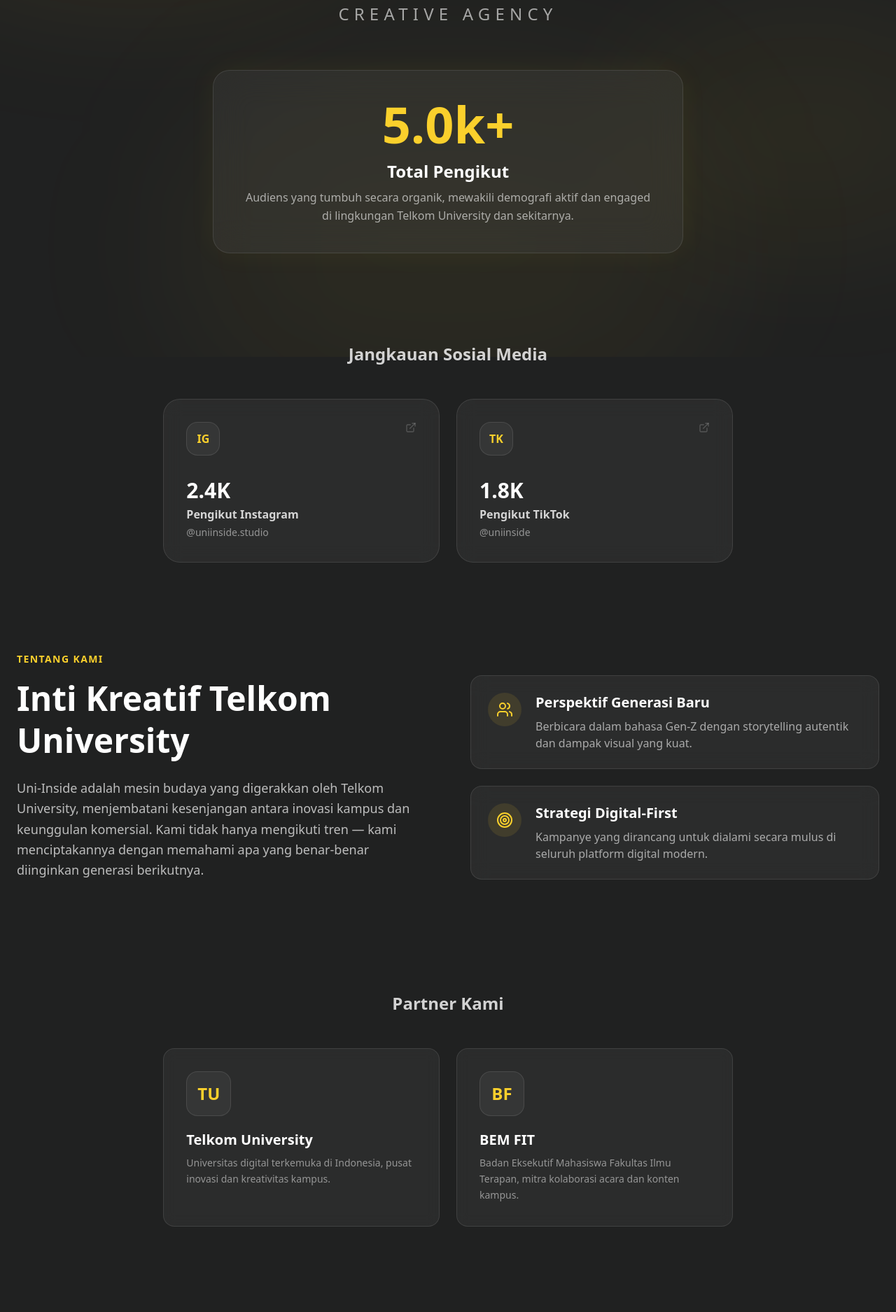
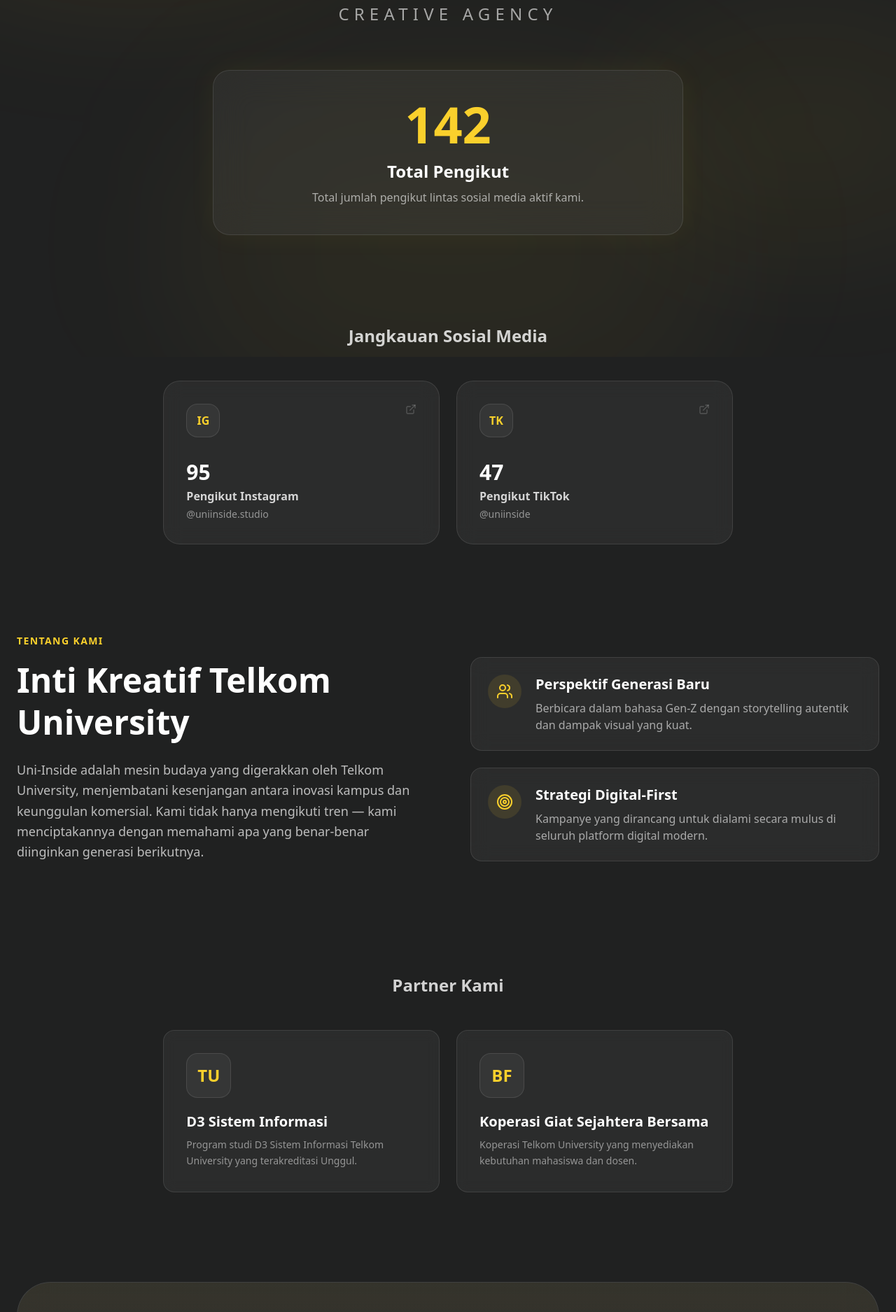
Before and after one commit to Taqizdihar/uni-inside, a React (Vite) app: page /mediakit in a window 1280 px wide. Shown: the part 290-2165 px from the top of the page at 70% size. Built offline with nearby package versions, Linux system fonts and the light colour scheme.

Commit message:
feat: create site configuration constants for branding, socials, and partners

```diff
--- a/src/constants/config.ts
+++ b/src/constants/config.ts
@@ -17,32 +17,32 @@
     {
       platform: "Instagram",
       handle: "@uniinside.studio",
-      followers: "2.4K",
+      followers: "95",
       link: "https://www.instagram.com/uniinside.studio?utm_source=ig_web_button_share_sheet&igsh=ZDNlZDc0MzIxNw=="
     },
     {
       platform: "TikTok",
       handle: "@uniinside",
-      followers: "1.8K",
+      followers: "47",
       link: "https://www.tiktok.com/@uniinside.studio?is_from_webapp=1&sender_device=pc"
     }
   ],
   partners: [
     {
-      name: "Telkom University",
+      name: "D3 Sistem Informasi",
       logo: "TU",
-      description: "Universitas digital terkemuka di Indonesia, pusat inovasi dan kreativitas kampus.",
+      description: "Program studi D3 Sistem Informasi Telkom University yang terakreditasi Unggul.",
       link: "https://telkomuniversity.ac.id"
     },
     {
-      name: "BEM FIT",
+      name: "Koperasi Giat Sejahtera Bersama",
       logo: "BF",
-      description: "Badan Eksekutif Mahasiswa Fakultas Ilmu Terapan, mitra kolaborasi acara dan konten kampus.",
+      description: "Koperasi Telkom University yang menyediakan kebutuhan mahasiswa dan dosen.",
       link: "#"
     }
   ],
   mediaKit: {
-    totalFollowers: "5.0k+",
-    growthDescription: "Audiens yang tumbuh secara organik, mewakili demografi aktif dan engaged di lingkungan Telkom University dan sekitarnya."
+    totalFollowers: "142",
+    growthDescription: "Total jumlah pengikut lintas sosial media aktif kami."
   }
 };
```
